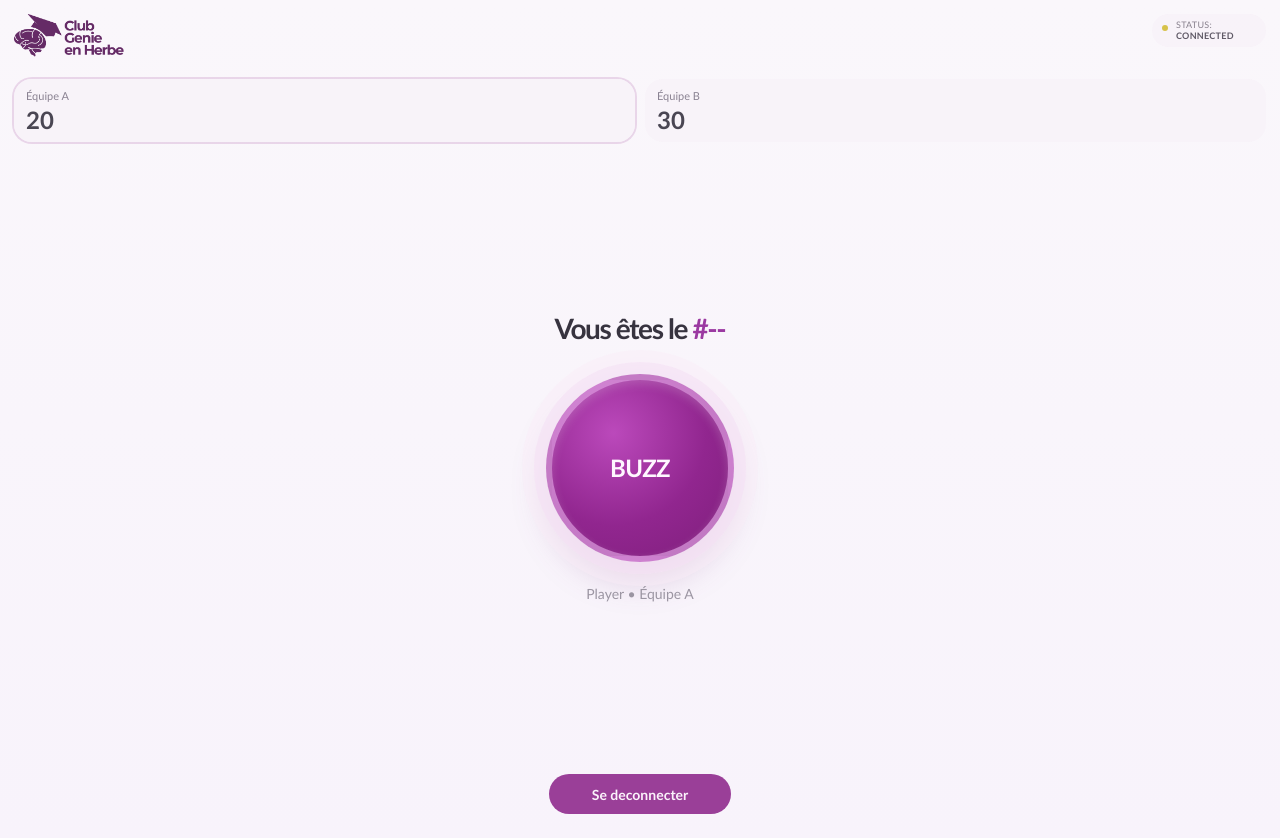
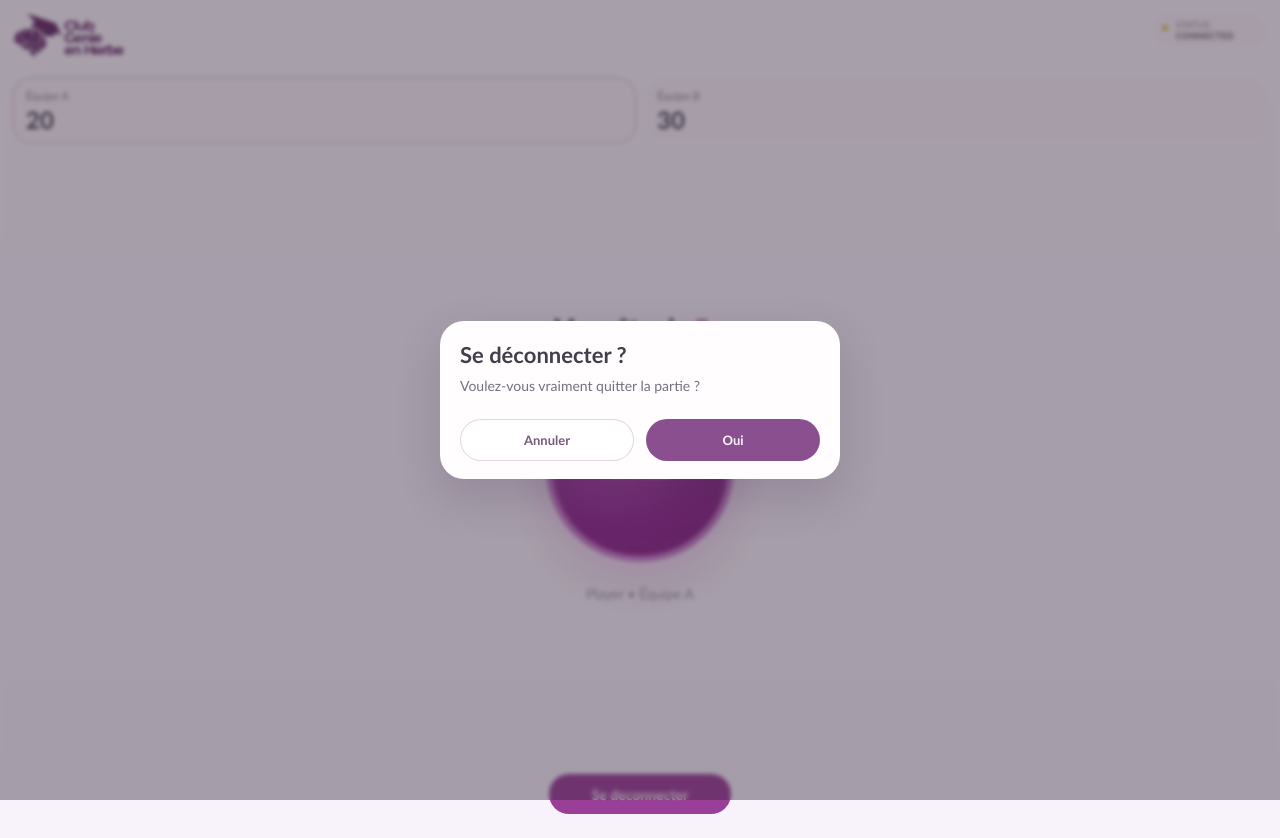
Before and after one commit to Mukendi-Winner/Buzzer, a React (Vite) app in the folder Buzzer_PWA/: page /player/buzzer in a window 1280 px wide. Both pictures are taken after a click on the button "Se deconnecter". Built offline with nearby package versions, Linux system fonts and the light colour scheme; no server answers.

Commit message:
adding a modal to confirm critical action on the host and player side like disconnecting to the game and create another game

```diff
--- /dev/null
+++ b/Buzzer_PWA/src/components/ConfirmationModal.css
@@ -0,0 +1,72 @@
+.confirmation-modal {
+  position: fixed;
+  inset: 0;
+  z-index: 1000;
+  display: grid;
+  place-items: center;
+  padding: 20px;
+}
+
+.confirmation-modal__backdrop {
+  position: absolute;
+  inset: 0;
+  background: rgba(53, 39, 58, 0.42);
+  backdrop-filter: blur(2px);
+}
+
+.confirmation-modal__card {
+  position: relative;
+  width: min(100%, 360px);
+  border-radius: 24px;
+  background: #fffdfd;
+  padding: 22px 20px 18px;
+  box-shadow: 0 18px 44px rgba(76, 48, 87, 0.2);
+  color: #433f4a;
+}
+
+.confirmation-modal__title {
+  margin: 0 0 10px;
+  font-size: 22px;
+  line-height: 1.05;
+  font-weight: 800;
+}
+
+.confirmation-modal__message {
+  margin: 0;
+  font-size: 14px;
+  line-height: 1.45;
+  color: #766f7f;
+}
+
+.confirmation-modal__actions {
+  display: grid;
+  grid-template-columns: 1fr 1fr;
+  gap: 12px;
+  margin-top: 22px;
+}
+
+.confirmation-modal__button {
+  height: 42px;
+  border-radius: 999px;
+  font: inherit;
+  font-size: 13px;
+  font-weight: 800;
+  cursor: pointer;
+}
+
+.confirmation-modal__button:disabled {
+  opacity: 0.7;
+  cursor: not-allowed;
+}
+
+.confirmation-modal__button--ghost {
+  border: 1px solid rgba(138, 79, 143, 0.24);
+  background: #ffffff;
+  color: #78597d;
+}
+
+.confirmation-modal__button--primary {
+  border: 0;
+  background: #8a4f8f;
+  color: #fbf3fb;
+}
--- /dev/null
+++ b/Buzzer_PWA/src/components/ConfirmationModal.jsx
@@ -0,0 +1,48 @@
+import './ConfirmationModal.css'
+
+function ConfirmationModal({
+  open,
+  title = 'Confirmation',
+  message,
+  confirmLabel = 'Oui',
+  cancelLabel = 'Annuler',
+  onConfirm,
+  onCancel,
+  busy = false,
+}) {
+  if (!open) {
+    return null
+  }
+
+  return (
+    <div className="confirmation-modal" role="dialog" aria-modal="true" aria-labelledby="confirmation-modal-title">
+      <div className="confirmation-modal__backdrop" onClick={busy ? undefined : onCancel} />
+      <div className="confirmation-modal__card">
+        <h2 id="confirmation-modal-title" className="confirmation-modal__title">
+          {title}
+        </h2>
+        <p className="confirmation-modal__message">{message}</p>
+        <div className="confirmation-modal__actions">
+          <button
+            type="button"
+            className="confirmation-modal__button confirmation-modal__button--ghost"
+            onClick={onCancel}
+            disabled={busy}
+          >
+            {cancelLabel}
+          </button>
+          <button
+            type="button"
+            className="confirmation-modal__button confirmation-modal__button--primary"
+            onClick={onConfirm}
+            disabled={busy}
+          >
+            {confirmLabel}
+          </button>
+        </div>
+      </div>
+    </div>
+  )
+}
+
+export default ConfirmationModal
--- a/Buzzer_PWA/src/pages/host/HostRound.jsx
+++ b/Buzzer_PWA/src/pages/host/HostRound.jsx
@@ -3,6 +3,7 @@ import { useLocation, useNavigate } from 'react-router-dom'
 import './HostRound.css'
 import buzzSound from '../../assets/Ding.mp3'
 import AppLogo from '../../components/AppLogo.jsx'
+import ConfirmationModal from '../../components/ConfirmationModal.jsx'
 import { buildRoomData } from '../../lib/roomData.js'
 import { emitWithAck } from '../../lib/socketRequest.js'
 import { clearHostSession, readHostSession } from '../../lib/session.js'
@@ -14,6 +15,7 @@ function HostRound() {
   const [room, setRoom] = useState(() => buildRoomData(location.state?.room))
   const [error, setError] = useState('')
   const [busyAction, setBusyAction] = useState('')
+  const [confirmAction, setConfirmAction] = useState(null)
   const openedRoundRef = useRef(false)
 
   const activeEntry =
@@ -145,6 +147,35 @@ function HostRound() {
 
     clearHostSession()
     navigate(nextPath)
+  }
+
+  function requestHostAction(type) {
+    if (type === 'new-game') {
+      setConfirmAction({
+        type,
+        title: 'Créer une nouvelle partie ?',
+        message: 'Voulez-vous vraiment fermer cette partie et revenir à la configuration pour en créer une nouvelle ?',
+        confirmLabel: 'Oui',
+      })
+      return
+    }
+
+    setConfirmAction({
+      type,
+      title: 'Se déconnecter ?',
+      message: 'Voulez-vous vraiment fermer cette partie et vous déconnecter ?',
+      confirmLabel: 'Oui',
+    })
+  }
+
+  async function confirmHostAction() {
+    if (!confirmAction) {
+      return
+    }
+
+    const nextPath = confirmAction.type === 'new-game' ? '/configuration' : '/'
+    setConfirmAction(null)
+    await leaveHostRoom(nextPath)
   }
 
   return (
@@ -282,7 +313,7 @@ function HostRound() {
           <button
             type="button"
             className="host-round__secondary-button host-round__secondary-button--primary"
-            onClick={() => leaveHostRoom('/configuration')}
+            onClick={() => requestHostAction('new-game')}
             disabled={Boolean(busyAction)}
           >
             CRÉER UNE NOUVELLE PARTIE
@@ -290,13 +321,23 @@ function HostRound() {
           <button
             type="button"
             className="host-round__secondary-button host-round__secondary-button--ghost"
-            onClick={() => leaveHostRoom('/')}
+            onClick={() => requestHostAction('disconnect')}
             disabled={Boolean(busyAction)}
           >
             SE DÉCONNECTER
           </button>
         </div>
       </div>
+
+      <ConfirmationModal
+        open={Boolean(confirmAction)}
+        title={confirmAction?.title}
+        message={confirmAction?.message}
+        confirmLabel={confirmAction?.confirmLabel}
+        onCancel={() => setConfirmAction(null)}
+        onConfirm={confirmHostAction}
+        busy={busyAction === 'leave-room'}
+      />
     </main>
   )
 }
--- a/Buzzer_PWA/src/pages/player/PlayerBuzzer.jsx
+++ b/Buzzer_PWA/src/pages/player/PlayerBuzzer.jsx
@@ -2,6 +2,7 @@ import { useEffect, useMemo, useRef, useState } from 'react'
 import { useLocation, useNavigate } from 'react-router-dom'
 import './PlayerBuzzer.css'
 import AppLogo from '../../components/AppLogo.jsx'
+import ConfirmationModal from '../../components/ConfirmationModal.jsx'
 import { buildRoomData, demoRoom } from '../../lib/roomData.js'
 import { emitWithAck } from '../../lib/socketRequest.js'
 import {
@@ -38,6 +39,7 @@ function PlayerBuzzer() {
   const selectedTeam =
     liveRoom.teams.find((team) => team.id === selectedTeamId) || liveRoom.teams[0]
   const [error, setError] = useState('')
+  const [showDisconnectConfirm, setShowDisconnectConfirm] = useState(false)
   const roomCode = liveRoom.gameCode || savedPlayerSession?.roomCode
   const playerId = location.state?.playerId || savedPlayerSession?.playerId || null
 
@@ -270,10 +272,23 @@ function PlayerBuzzer() {
       <button
         type="button"
         className="player-buzzer__disconnect"
-        onClick={handleDisconnect}
+        onClick={() => setShowDisconnectConfirm(true)}
       >
         Se deconnecter
       </button>
+
+      <ConfirmationModal
+        open={showDisconnectConfirm}
+        title="Se déconnecter ?"
+        message="Voulez-vous vraiment quitter la partie ?"
+        confirmLabel="Oui"
+        onCancel={() => setShowDisconnectConfirm(false)}
+        onConfirm={async () => {
+          setShowDisconnectConfirm(false)
+          await handleDisconnect()
+        }}
+        busy={false}
+      />
     </main>
   )
 }
```
